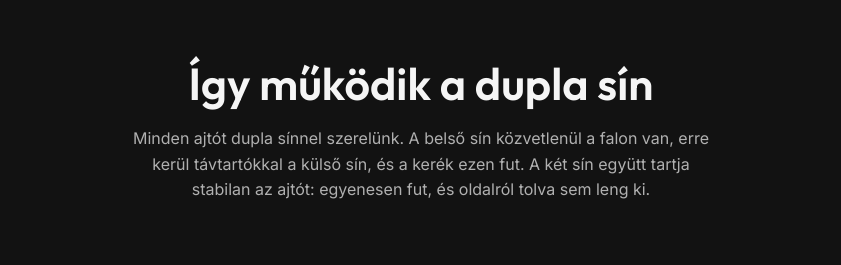
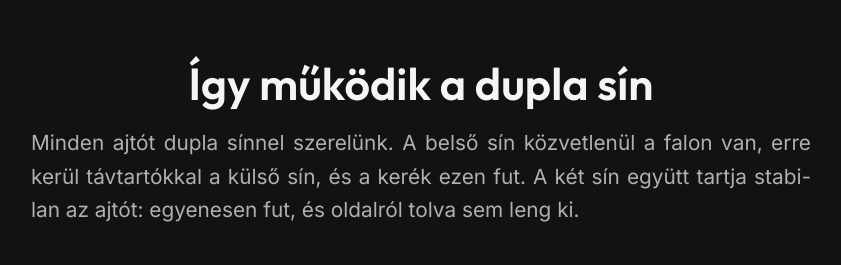
Before and after one commit to Zolkapoczai/rollanddoor, a website: page public/index.html in a window 1280 px wide. Shown: the part 1860-2125 px from the top of the page, without its empty margins (219-1060 px from the left). Drawn offline with Linux system fonts and the light colour scheme; grey boxes are pictures that could not be loaded.

Commit message:
Justify and enlarge the technology section intro text
The paragraph under "Így működik a dupla sín" on the landing page is
justified with hyphenation and 30% larger (1rem to 1.3rem); max-width
grows from 600px to 780px to keep similar line breaks.

Co-Authored-By: Claude Sonnet 5.5 <noreply@anthropic.com>

```diff
--- a/public/technologia.css
+++ b/public/technologia.css
@@ -4,6 +4,8 @@
 /* Főoldali szakasz (#technologia) */
 .tech-section { padding: 8rem 5%; background-color: var(--bg-primary); }
 .tech-section .tech { padding: 0; }
+/* Bevezető szöveg: sorkizárt, 30%-kal nagyobb betű (1rem → 1.3rem), a szélesség is arányosan nő. */
+.tech-section .section-header p { font-size: 1.3rem; max-width: 780px; text-align: justify; hyphens: auto; }
 .tech-h { font-size: clamp(1.6rem, 4.5vw, 2.25rem); margin-bottom: 12px; }
 .tech-video { margin: 0 auto 64px; max-width: 640px; }
 .tech-video video { display: block; width: 100%; height: auto; border-radius: 16px; background: #121212; border: 1px solid var(--border-color); }
```
